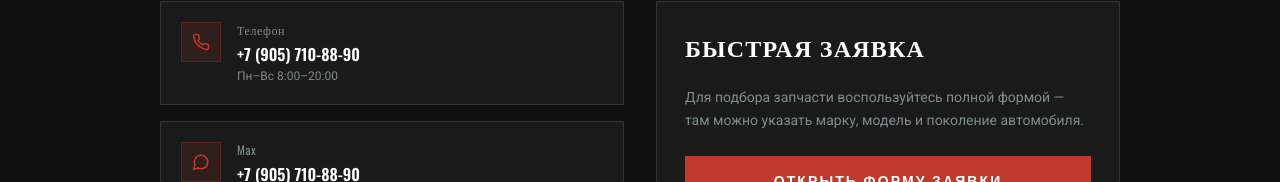
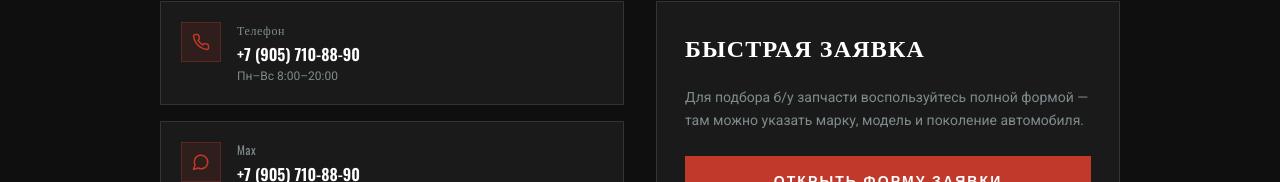
Before and after one commit to pr-poehali-dev/modern-auto-dispute, a React (Vite) app: page / in a window 1280 px wide. Both pictures are taken after a click on the button "КОНТАКТЫ". Shown: the part 231-413 px from the top of the page. Built offline with nearby package versions, Linux system fonts and the light colour scheme.

Commit message:
feat: подбор б/у запчастей

```diff
--- a/src/pages/Index.tsx
+++ b/src/pages/Index.tsx
@@ -1426,7 +1426,7 @@ export default function Index() {
             <div className="p-7 flex flex-col" style={{ background: "var(--metal-mid)", border: "1px solid var(--metal-shine)" }}>
               <h3 className="text-2xl font-bold text-white mb-6" style={{ fontFamily: "Oswald" }}>Быстрая заявка</h3>
               <p className="text-sm mb-6 leading-relaxed" style={{ color: "var(--steel-gray)" }}>
-                Для подбора запчасти воспользуйтесь полной формой — там можно указать марку, модель и поколение автомобиля.
+                Для подбора б/у запчасти воспользуйтесь полной формой — там можно указать марку, модель и поколение автомобиля.
               </p>
               <button className="btn-primary w-full text-center mb-4" onClick={() => nav("request")}>
                 Открыть форму заявки
```
